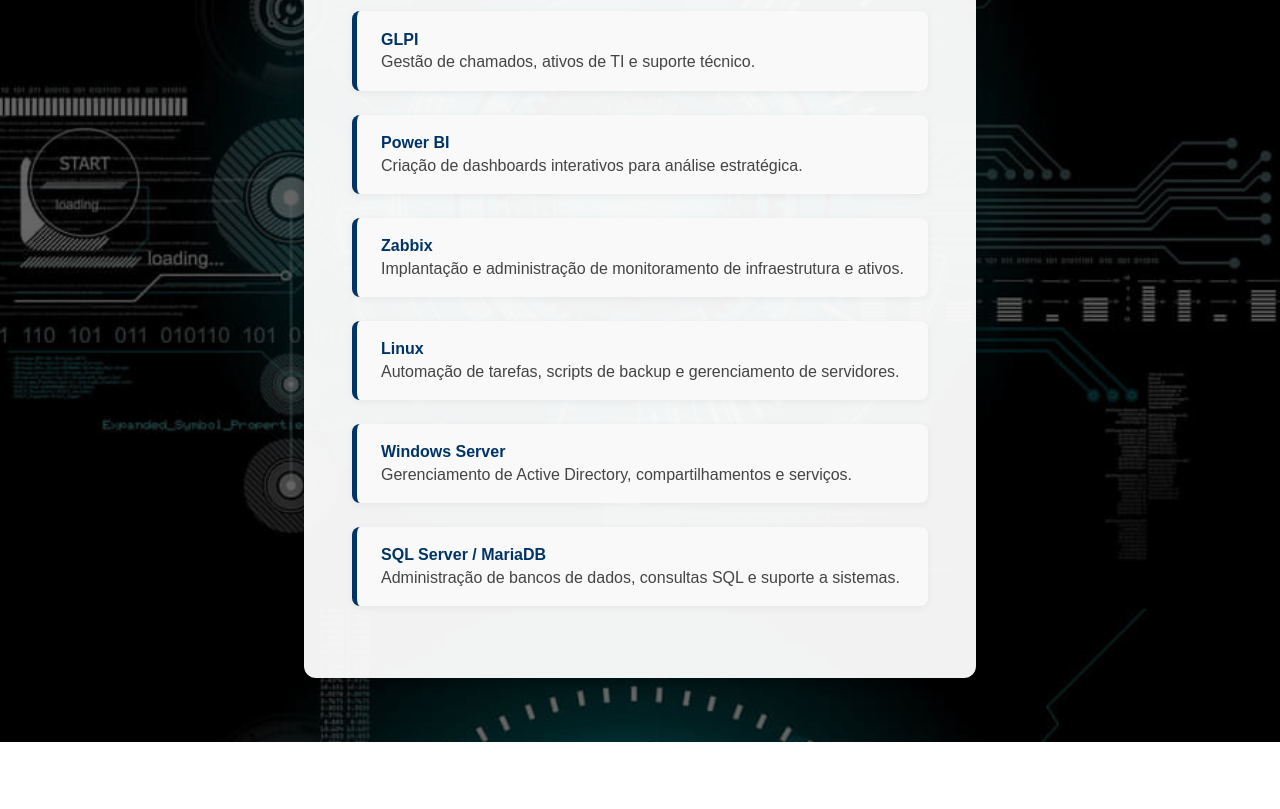
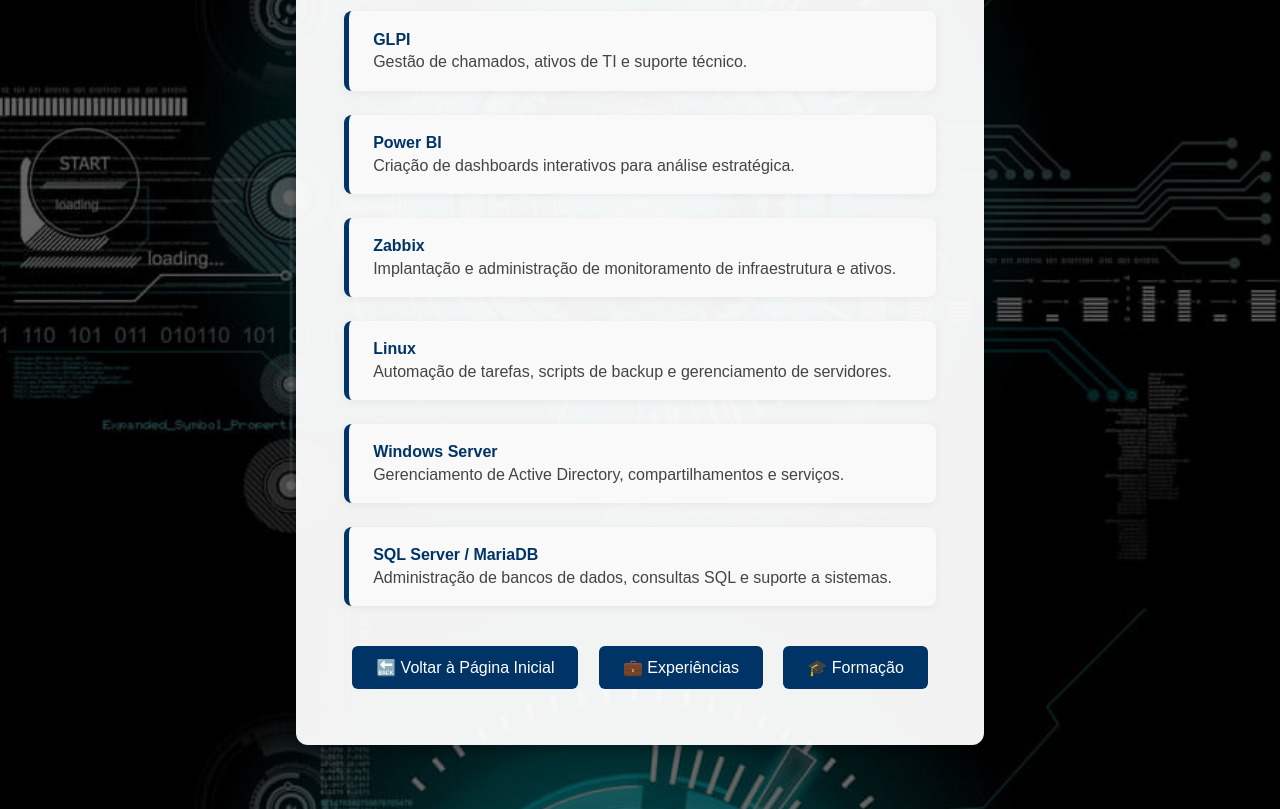
Before and after one commit to jeanhmachado/jean-portfolio, a plain HTML site: page Sistemas-e-ferramentas.html in a window 1280 px wide. Shown: the part 192-1001 px from the top of the page. Before the commit the page ends 934 px from the top, so only its background shows below. Drawn offline with Linux system fonts and the light colour scheme.

Commit message:
Update Sistemas-e-ferramentas.html

```diff
--- a/Sistemas-e-ferramentas.html
+++ b/Sistemas-e-ferramentas.html
@@ -14,7 +14,6 @@
     gtag('config', 'G-432MGKB9DJ');
   </script>
 
-  <!-- Favicon padrão para evitar erro 404 -->
   <link rel="icon" href="data:,">
 
   <style>
@@ -129,4 +128,11 @@
       </div>
     </div>
 
-    <div
+    <div class="buttons">
+      <a href="index.html">🔙 Voltar à Página Inicial</a>
+      <a href="curriculo.html">💼 Experiências</a>
+      <a href="formacao.html">🎓 Formação</a>
+    </div>
+  </div>
+</body>
+</html>
```
